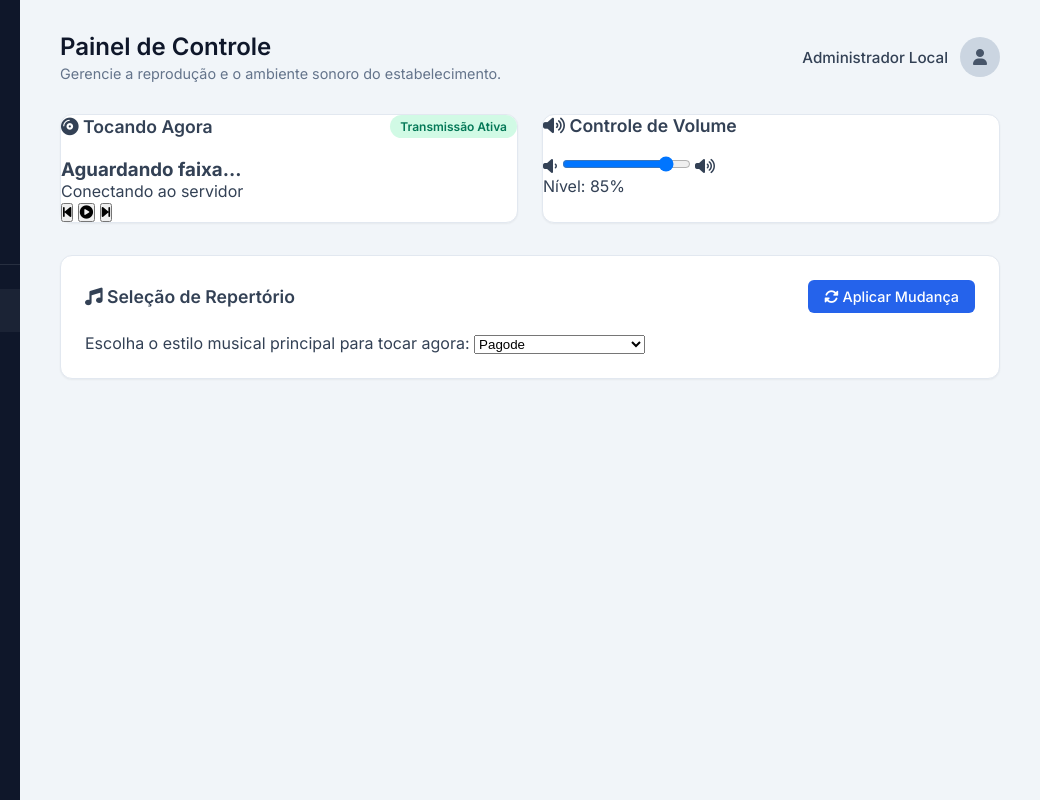
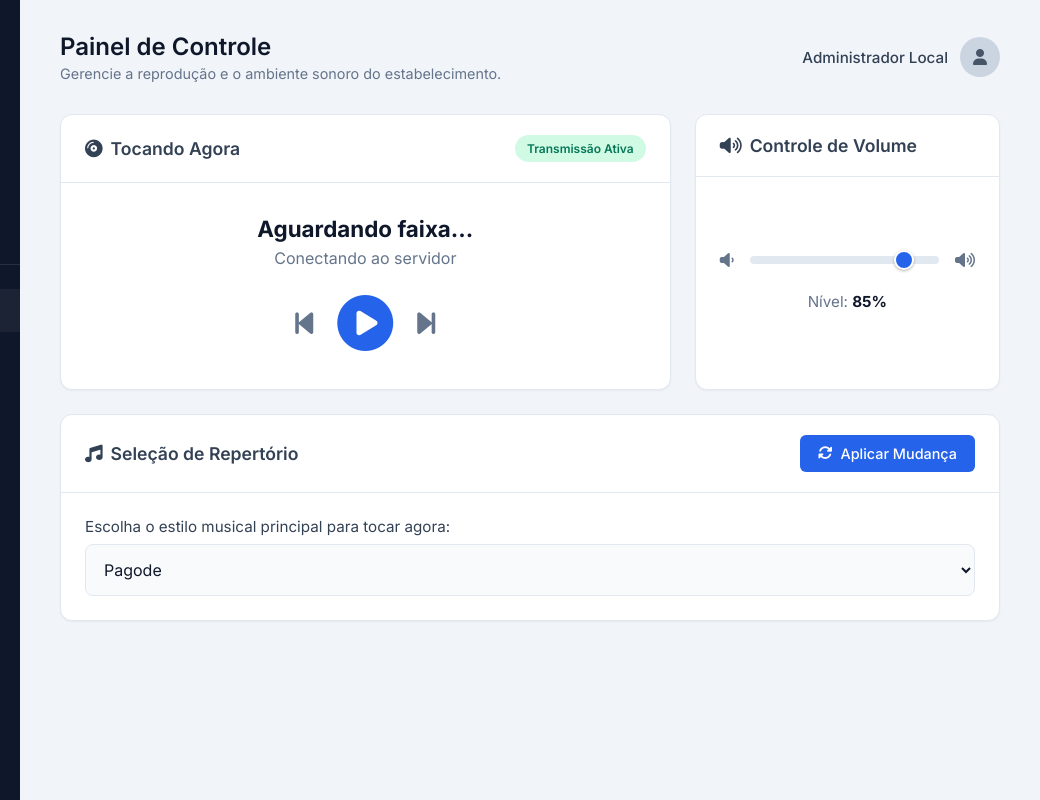
Before and after one commit to p3rtub4d00/conteinermusic, a website: page public/admin.html in a window 1280 px wide. Shown: the full height of the page, 240-1280 px from the left. Drawn offline with Linux system fonts and the light colour scheme.

Commit message:
Update admin.css

```diff
--- a/public/css/admin.css
+++ b/public/css/admin.css
@@ -11,11 +11,7 @@
     --border-color: #e2e8f0;
 
     --success: #10b981;
-    --danger: #ef4444;
-    --purple: #8b5cf6;
-
     --shadow-sm: 0 1px 2px 0 rgb(0 0 0 / 0.05);
-    --shadow-md: 0 4px 6px -1px rgb(0 0 0 / 0.1), 0 2px 4px -2px rgb(0 0 0 / 0.1);
 }
 
 /* --- Resets e Tipografia --- */
@@ -35,7 +31,7 @@ body {
 a { text-decoration: none; }
 ul { list-style: none; }
 
-/* --- Estrutura Principal (Grid/Flex) --- */
+/* --- Estrutura Principal --- */
 .dashboard-container {
     display: flex;
     min-height: 100vh;
@@ -160,101 +156,163 @@ ul { list-style: none; }
     border: 1px solid var(--border-color);
 }
 
-/* --- Dashboard Stat Cards --- */
-.dashboard-cards {
-    display: grid;
-    grid-template-columns: repeat(auto-fit, minmax(280px, 1fr));
-    gap: 24px;
-    margin-bottom: 32px;
-}
-
-.stat-card {
-    display: flex;
-    align-items: center;
-    padding: 24px;
-}
-
-.stat-icon {
-    width: 56px;
-    height: 56px;
-    border-radius: 12px;
-    display: flex;
-    align-items: center;
-    justify-content: center;
-    font-size: 1.5rem;
-    color: white;
-    margin-right: 20px;
-}
-
-.bg-blue { background-color: var(--primary-color); }
-.bg-green { background-color: var(--success); }
-.bg-purple { background-color: var(--purple); }
-
-.stat-info h3 {
-    font-size: 0.85rem;
-    text-transform: uppercase;
-    color: var(--text-muted);
-    letter-spacing: 0.05em;
-    margin-bottom: 4px;
-}
-
-.stat-info .stat-value {
-    font-size: 1.8rem;
-    font-weight: 700;
-    color: #0f172a;
-}
-
-/* --- Tabelas de Dados --- */
-.table-card {
-    padding: 24px;
-}
-
 .card-header {
     display: flex;
     justify-content: space-between;
     align-items: center;
-    margin-bottom: 20px;
+    padding: 20px 24px;
+    border-bottom: 1px solid var(--border-color);
 }
 
 .card-header h2 {
     font-size: 1.1rem;
     font-weight: 600;
+    display: flex;
+    align-items: center;
+    gap: 8px;
 }
 
-.table-responsive {
-    overflow-x: auto;
+/* --- Player Sections --- */
+.player-section {
+    display: grid;
+    grid-template-columns: 2fr 1fr;
+    gap: 24px;
+    margin-bottom: 24px;
 }
 
-.data-table {
-    width: 100%;
-    border-collapse: collapse;
-    text-align: left;
+.now-playing {
+    padding: 32px 24px;
+    display: flex;
+    flex-direction: column;
+    align-items: center;
+    text-align: center;
+    gap: 24px;
 }
 
-.data-table th {
-    padding: 12px 16px;
-    background-color: #f8fafc;
-    color: var(--text-muted);
-    font-size: 0.75rem;
-    text-transform: uppercase;
-    letter-spacing: 0.05em;
-    border-bottom: 1px solid var(--border-color);
+.track-info h3 {
+    font-size: 1.4rem;
+    color: #0f172a;
+    margin-bottom: 6px;
 }
 
-.data-table td {
-    padding: 16px;
-    border-bottom: 1px solid var(--border-color);
-    font-size: 0.9rem;
-    vertical-align: middle;
+.track-info p {
+    color: var(--text-muted);
+    font-size: 1rem;
 }
 
-.data-table tr:last-child td {
-    border-bottom: none;
+.playback-controls {
+    display: flex;
+    align-items: center;
+    gap: 24px;
 }
 
-/* --- Badges e Botões --- */
+.btn-control {
+    background: none;
+    border: none;
+    font-size: 1.8rem;
+    color: var(--text-muted);
+    cursor: pointer;
+    transition: transform 0.1s, color 0.2s;
+}
+
+.btn-control:hover {
+    color: var(--primary-color);
+}
+
+.btn-control:active {
+    transform: scale(0.9);
+}
+
+.btn-control.play-pause {
+    font-size: 3.5rem;
+    color: var(--primary-color);
+}
+
+.btn-control.play-pause:hover {
+    color: var(--primary-hover);
+}
+
+/* --- Controle de Volume --- */
+.volume-content {
+    padding: 32px 24px;
+    display: flex;
+    flex-direction: column;
+    justify-content: center;
+    height: calc(100% - 65px);
+}
+
+.volume-slider-container {
+    display: flex;
+    align-items: center;
+    gap: 16px;
+}
+
+.slider {
+    -webkit-appearance: none;
+    width: 100%;
+    height: 8px;
+    background: #e2e8f0;
+    border-radius: 4px;
+    outline: none;
+}
+
+.slider::-webkit-slider-thumb {
+    -webkit-appearance: none;
+    appearance: none;
+    width: 20px;
+    height: 20px;
+    border-radius: 50%;
+    background: var(--primary-color);
+    cursor: pointer;
+    border: 2px solid #fff;
+    box-shadow: 0 1px 3px rgba(0,0,0,0.3);
+}
+
+.volume-status {
+    text-align: center;
+    margin-top: 24px;
+    font-size: 0.95rem;
+    color: var(--text-muted);
+}
+
+#volume-label {
+    font-weight: 700;
+    color: #0f172a;
+}
+
+/* --- Seleção de Playlist --- */
+.playlist-selection {
+    padding: 24px;
+}
+
+.form-label {
+    display: block;
+    margin-bottom: 8px;
+    font-size: 0.95rem;
+    color: var(--text-main);
+}
+
+.form-select {
+    width: 100%;
+    padding: 14px;
+    border: 1px solid var(--border-color);
+    border-radius: 8px;
+    font-family: inherit;
+    font-size: 1rem;
+    color: #0f172a;
+    background-color: #f8fafc;
+    cursor: pointer;
+    transition: border-color 0.2s;
+}
+
+.form-select:focus {
+    outline: none;
+    border-color: var(--primary-color);
+}
+
+/* --- Componentes Globais --- */
 .badge {
-    padding: 4px 10px;
+    padding: 6px 12px;
     border-radius: 999px;
     font-size: 0.75rem;
     font-weight: 600;
@@ -265,13 +323,12 @@ ul { list-style: none; }
     color: #047857;
 }
 
-.status-offline {
-    background-color: #fee2e2;
-    color: #b91c1c;
+.text-muted {
+    color: var(--text-muted);
 }
 
 .btn {
-    padding: 8px 16px;
+    padding: 10px 18px;
     border: none;
     border-radius: 6px;
     font-weight: 500;
@@ -279,6 +336,9 @@ ul { list-style: none; }
     transition: background-color 0.2s;
     font-family: inherit;
     font-size: 0.9rem;
+    display: inline-flex;
+    align-items: center;
+    gap: 8px;
 }
 
 .btn-primary {
@@ -289,17 +349,3 @@ ul { list-style: none; }
 .btn-primary:hover {
     background-color: var(--primary-hover);
 }
-
-.btn-icon {
-    background: none;
-    border: none;
-    color: var(--text-muted);
-    cursor: pointer;
-    font-size: 1rem;
-    margin-right: 8px;
-    transition: color 0.2s;
-}
-
-.btn-icon:hover {
-    color: var(--primary-color);
-}
```
